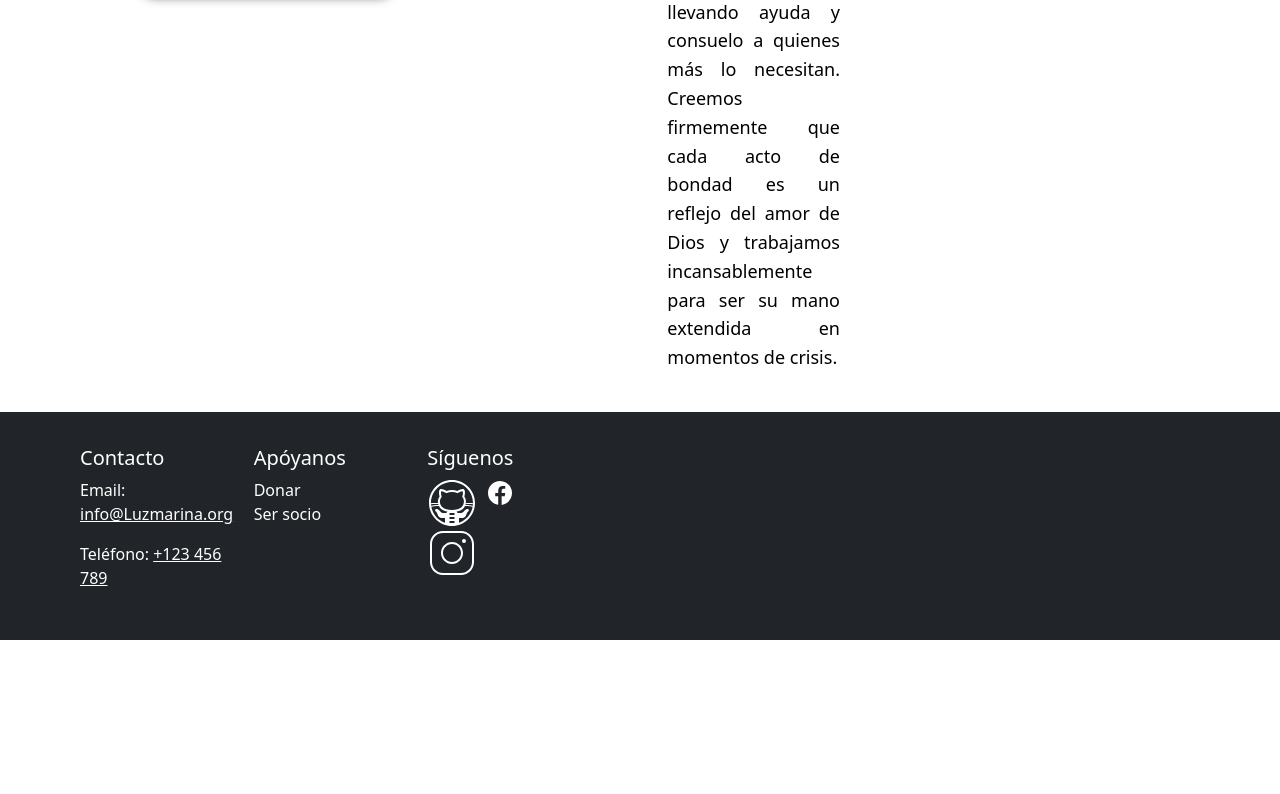
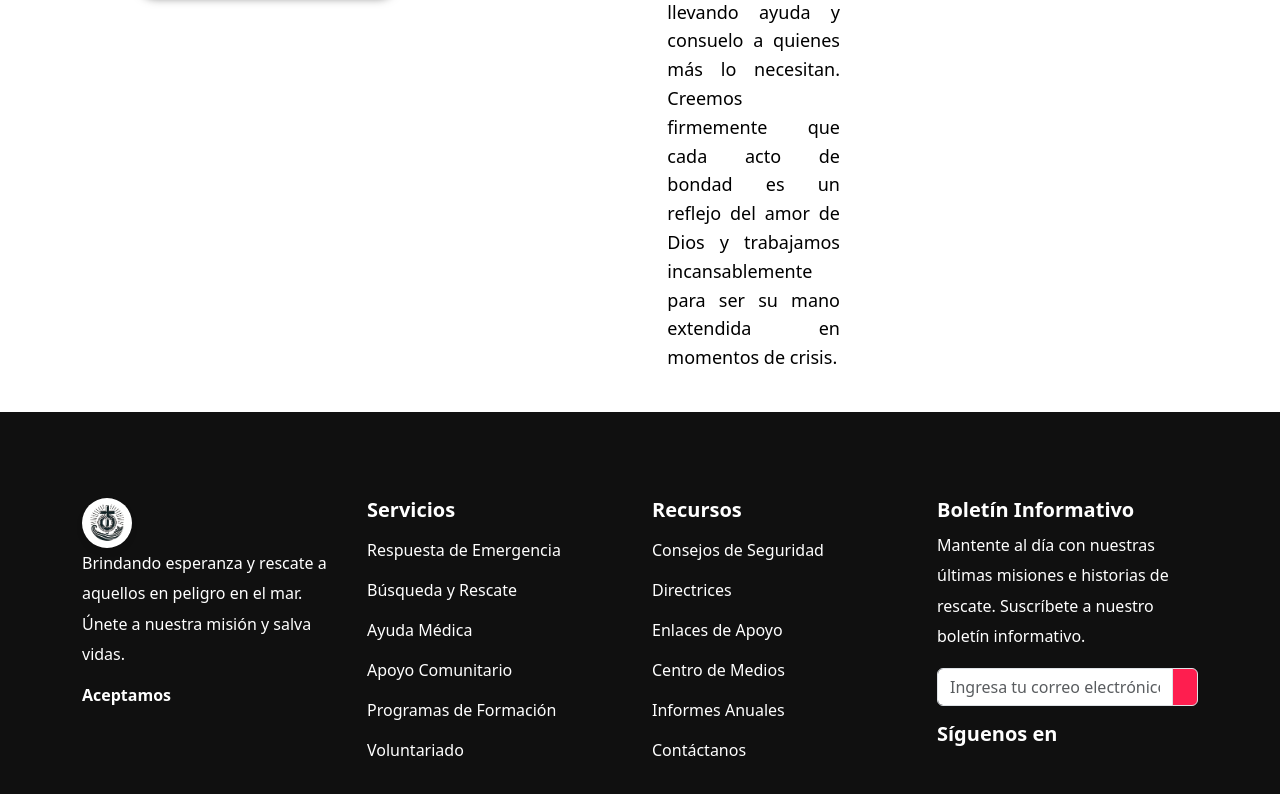
Before and after one commit to Pablo5454/LuzMarinaAngular, an Angular app: page /home in a window 1280 px wide. Shown: the part 2419-3213 px from the top of the page. Before the commit the page ends 3059 px from the top, so only its background shows below. Built offline with nearby package versions, Linux system fonts and the light colour scheme.

Commit message:
footer nuevo y mejorado

```diff
--- a/src/app/footer/footer.component.html
+++ b/src/app/footer/footer.component.html
@@ -1,32 +1,62 @@
-<footer class="bg-dark text-white py-4">
-  <div class="container">
-        <div class="row">
-              <div class="col-md-4">
-                    <h5>Contacto</h5>
-                    <p>Email: <a href="mailto:info@Luzmarina.org" class="text-white">info@Luzmarina.org</a></p>
-                    <p>Teléfono: <a href="tel:+123456789" class="text-white">+123 456 789</a></p>
+<footer>
+      <div class="container">
+          <div class="row">
+              <div class="col-lg-3 col-sm-6">
+                  <div class="single-box">
+                        <a class="nav-link" href="#"><img src="../../assets/imagenes/logo.png" alt="Logo" class="logo"></a>
+                        <p>Brindando esperanza y rescate a aquellos en peligro en el mar. Únete a nuestra misión y salva vidas.</p>
+                  <h3>Aceptamos</h3>
+                  <div class="card-area">
+                          <i class="fa fa-cc-visa"></i>
+                          <i class="fa fa-credit-card"></i>
+                          <i class="fa fa-cc-mastercard"></i>
+                          <i class="fa fa-cc-paypal"></i>
+                  </div>
+                  </div>
               </div>
-              <div class="col-md-4">
-                    <h5>Apóyanos</h5>
-                    <a class="nav-link" href="#Inicio">Donar</a>
-                    <a class="nav-link" href="#Inicio">Ser socio</a>
+              <div class="col-lg-3 col-sm-6">
+                  <div class="single-box">
+                      <h2>Servicios</h2>
+                  <ul>
+                      <li><a href="#">Respuesta de Emergencia</a></li>
+                      <li><a href="#">Búsqueda y Rescate</a></li>
+                      <li><a href="#">Ayuda Médica</a></li>
+                      <li><a href="#">Apoyo Comunitario</a></li>
+                      <li><a href="#">Programas de Formación</a></li>
+                      <li><a href="#">Voluntariado</a></li>
+                  </ul>
+                  </div>
               </div>
-              <div class="col-md-4">
-                    <h5>Síguenos</h5>
-                    <a href="https://github.com/tuong" class="text-white me-2">
-                      <img src="../../assets/imagenes/icono-github-blanco.svg" alt="">
-
-                    </a>
-
-                    <a href="https://facebook.com/tuong" class="text-white me-2">
-                      <img src="../../assets/imagenes/icono-facebook-blanco.svg" alt="">
-                      </a>
-
-
-                    <a href="https://instagram.com/tuong" class="text-white">
-                          <img src="../../assets/imagenes/icono-instagram-blanco.svg" alt="">
-                    </a>
+              <div class="col-lg-3 col-sm-6">
+                  <div class="single-box">
+                      <h2>Recursos</h2>
+                  <ul>
+                      <li><a href="#">Consejos de Seguridad</a></li>
+                      <li><a href="#">Directrices</a></li>
+                      <li><a href="#">Enlaces de Apoyo</a></li>
+                      <li><a href="#">Centro de Medios</a></li>
+                      <li><a href="#">Informes Anuales</a></li>
+                      <li><a href="#">Contáctanos</a></li>
+                  </ul>
+                  </div>
               </div>
-        </div>
-  </div>
-</footer>
+              <div class="col-lg-3 col-sm-6">
+                  <div class="single-box">
+                      <h2>Boletín Informativo</h2>
+                      <p>Mantente al día con nuestras últimas misiones e historias de rescate. Suscríbete a nuestro boletín informativo.</p>
+                      <div class="input-group mb-3">
+                          <input type="text" class="form-control" placeholder="Ingresa tu correo electrónico..." aria-label="Ingresa tu correo electrónico..." aria-describedby="basic-addon2">
+                          <span class="input-group-text" id="basic-addon2"><i class="fa fa-long-arrow-right"></i></span>
+                      </div>
+                      <h2>Síguenos en</h2>
+                      <p class="socials">
+                          <i class="fa fa-facebook"></i>
+                          <i class="fa fa-instagram"></i>
+                          <i class="fa fa-linkedin"></i>
+                          <i class="fa fa-twitter"></i>
+                      </p>
+                  </div>
+              </div>
+          </div>
+      </div>
+  </footer>
--- a/src/app/footer/footer.component.scss
+++ b/src/app/footer/footer.component.scss
@@ -0,0 +1,55 @@
+footer {
+	background: #101010;
+	padding: 86px 0;
+}
+.single-content {
+	text-align: center;
+	padding: 115px 0;
+}
+.single-box p {
+	color: #fff;
+	line-height: 1.9;
+}
+.single-box h3 {
+	font-size: 16px;
+	font-weight: 700;
+	color: #fff;
+}
+.single-box .card-area i {
+	color: #ffffff;
+	font-size: 20px;
+	margin-right: 10px;
+}
+.single-box ul {
+	list-style: none;
+	padding: 0;
+}
+.single-box ul li a {
+	text-decoration: none;
+	color: #fff;
+	line-height: 2.5;
+	font-weight: 100;
+}
+.single-box h2 {
+	color: #fff;
+	font-size: 20px;
+	font-weight: 700;
+}
+#basic-addon2 {
+	background: #fe1e4f;
+	color: #fff;
+}
+.socials i {
+	font-size: 18px;
+	margin-right: 15px;
+}
+@media (max-width: 767px) {
+	.single-box {
+		margin-bottom: 50px;
+	}
+}
+@media (min-width: 768px) and (max-width: 991px) {
+	.single-box {
+		margin-bottom: 50px;
+	}
+}
```
Also changed, not shown: src/app/home/home.component.html (line endings or trailing spaces).
